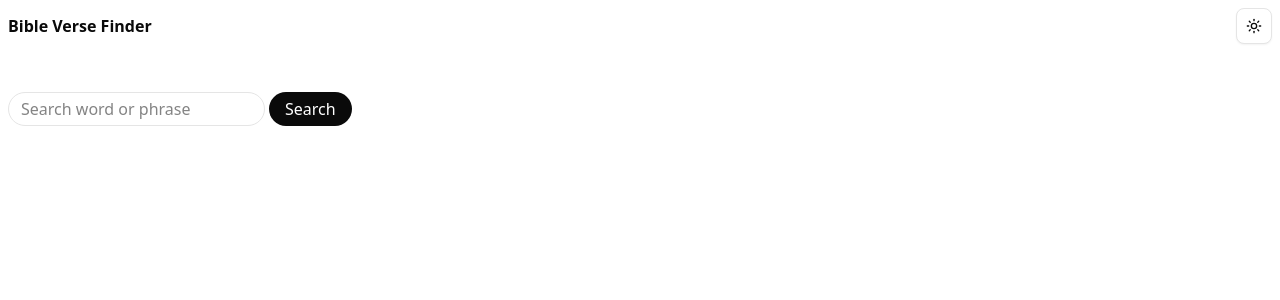
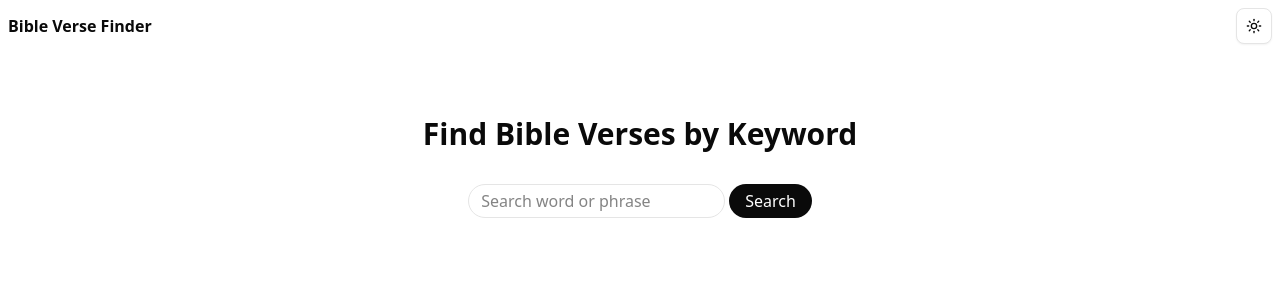
Before and after one commit to emanuelefavero/bible-verse-finder, a Next.js app: page / in a window 1280 px wide. Shown: the top 300 px of the page. Built offline with nearby package versions, Linux system fonts and the light colour scheme.

Commit message:
feat: move h1 from header to main

```diff
--- a/src/app/layout.tsx
+++ b/src/app/layout.tsx
@@ -37,7 +37,9 @@ export default function RootLayout({
         >
           <Header />
 
-          <main className='px-2 py-2'>{children}</main>
+          <main className='mx-auto flex max-w-3xl flex-col items-center justify-center gap-8 px-4 py-16'>
+            {children}
+          </main>
         </ThemeProvider>
       </body>
     </html>
--- a/src/app/page.tsx
+++ b/src/app/page.tsx
@@ -13,6 +13,8 @@ export default async function Home({ searchParams }: Props) {
 
   return (
     <>
+      <h1 className='text-3xl font-bold'>Find Bible Verses by Keyword</h1>
+
       <SearchForm />
 
       {search && (
--- a/src/features/layout/components/header.tsx
+++ b/src/features/layout/components/header.tsx
@@ -2,8 +2,8 @@ import { ModeToggle } from '@/features/theme/components/mode-toggle'
 
 export function Header() {
   return (
-    <header className='mb-8 flex items-center justify-between px-2 py-2'>
-      <h1 className='font-bold'>Bible Verse Finder</h1>
+    <header className='flex items-center justify-between px-2 py-2'>
+      <span className='font-bold'>Bible Verse Finder</span>
       <ModeToggle />
     </header>
   )
--- a/src/features/verses/components/verses-list.tsx
+++ b/src/features/verses/components/verses-list.tsx
@@ -7,7 +7,7 @@ type Props = {
 
 export function VersesList({ verses }: Props) {
   return (
-    <ul className='flex max-w-prose flex-wrap gap-4 py-4'>
+    <ul className='flex max-w-prose flex-wrap gap-4'>
       {verses.map((verse) => (
         <VerseItem key={verse.pk} verse={verse} />
       ))}
```
